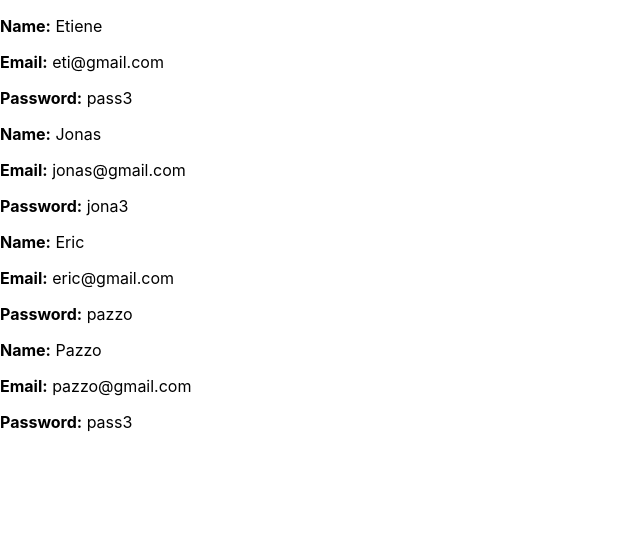
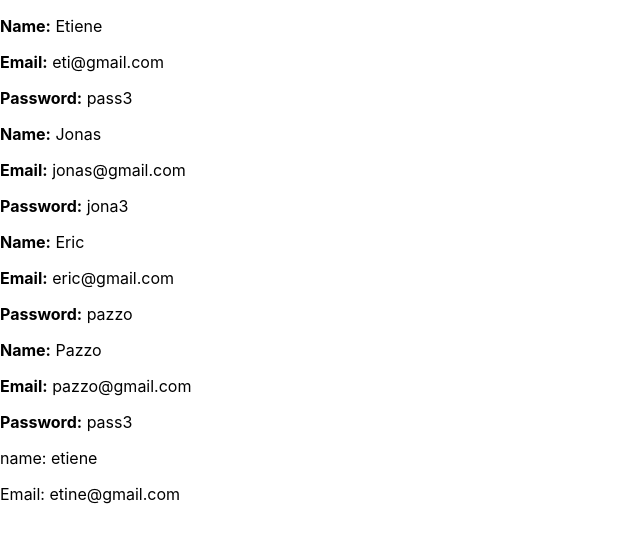
Before and after one commit to nietiene/My-react-js-app, a React (Create React App) app: page / in a window 1280 px wide. Shown: the top 542 px of the page, without its empty margins (0-640 px from the left). Built offline with nearby package versions, Linux system fonts and the light colour scheme.

Commit message:
my react js lesson

```diff
--- a/src/App.js
+++ b/src/App.js
@@ -1,9 +1,12 @@
 import MyFirstApp from "./study.js";
+import { UserInfo } from "./study.js";
 
 function App() {
   return (
     <>
       <MyFirstApp/>
+      {/* multiple component */}
+      <UserInfo name={"etiene"} email={"etine@gmail.com"}/>
     </>
 
   );
--- a/src/study.js
+++ b/src/study.js
@@ -1,5 +1,6 @@
 
 const MyFirstApp = () => {
+//JSX
 
 //     const data = {
 //         name: 'Etiene',
@@ -13,7 +14,6 @@ const data = [
     { id: 3, name: 'Eric', email: 'eric@gmail.com', password: 'pazzo'},
     { id: 4, name: 'Pazzo', email: 'pazzo@gmail.com', password: 'pass3'},
 ];
-
 
     return (
 
@@ -35,5 +35,18 @@ const data = [
         </div>
     );
 }
+// Creating mulitple componets
+const UserInfo = ({name, email}) => {
 
-export default MyFirstApp;
+    return (
+        <div>
+            <p>name: {name}</p>
+            <p>Email: {email}</p>
+        </div>
+    )
+}
+
+
+
+export default MyFirstApp
+export {UserInfo};
```
